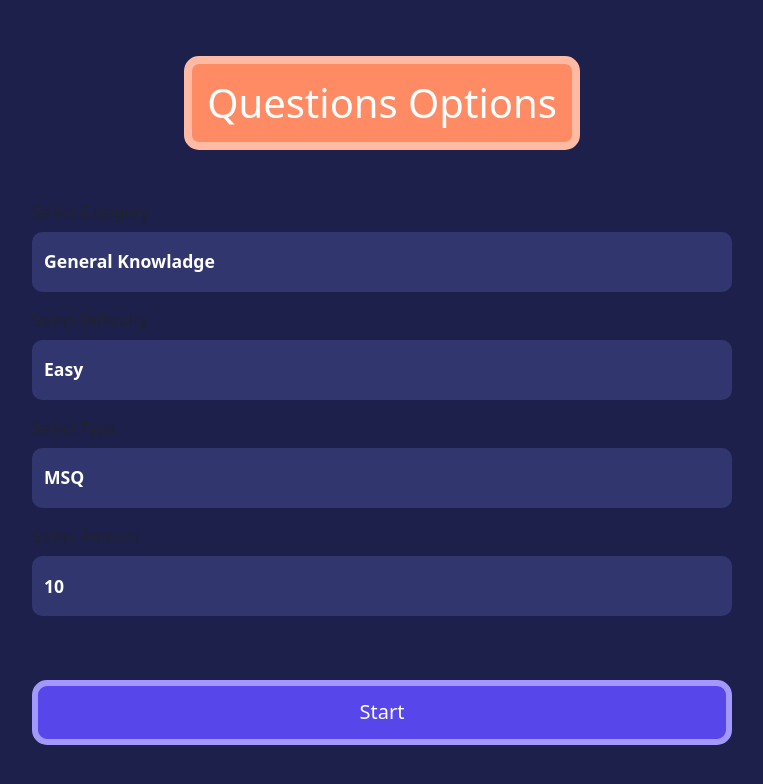
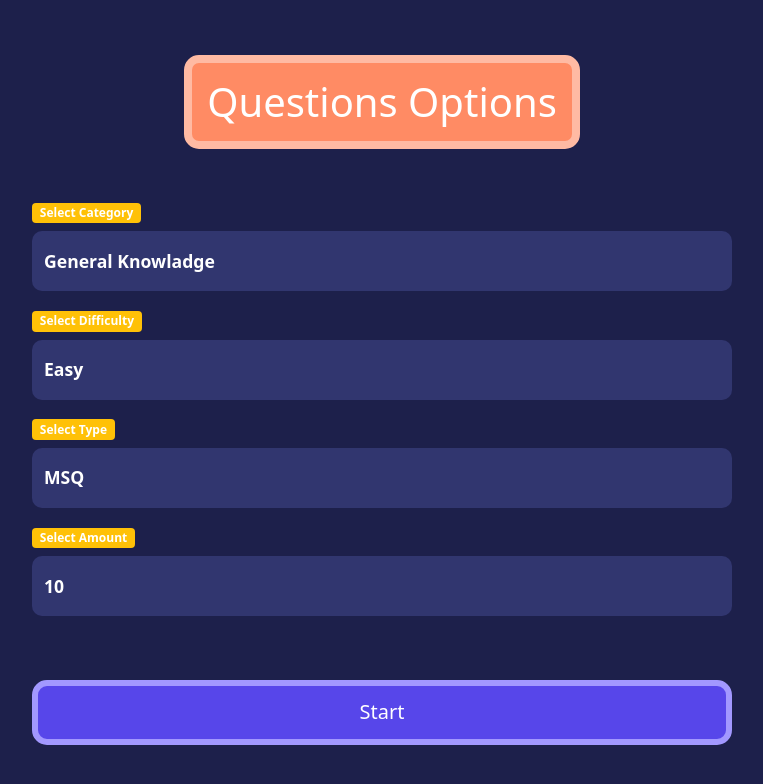
Before and after one commit to ahmedmohmd/quizz-app, a React (Create React App) app: page /customize in a window 1280 px wide. Shown: the top 784 px of the page, without its empty margins (258-1021 px from the left). Built offline with nearby package versions, Linux system fonts and the light colour scheme; no server answers.

Commit message:
fix some styles
Fix following file:
  - Questions Component
  - Customize Component

```diff
--- a/src/components/Customize.jsx
+++ b/src/components/Customize.jsx
@@ -67,7 +67,9 @@ function Customize({ onConfig }) {
       <Container className="c d-flex justify-content-center align-items-center ">
         <Form onSubmit={submitHandler} className="form">
           <Form.Group className="mb-3">
-            <Form.Label>Select Category</Form.Label>
+            <Form.Label className="badge bg-warning">
+              Select Category
+            </Form.Label>
             <Form.Select
               onChange={(e) => setData({ ...data, category: e.target.value })}
             >
@@ -78,7 +80,9 @@ function Customize({ onConfig }) {
             </Form.Select>
           </Form.Group>
           <Form.Group className="mb-3">
-            <Form.Label>Select Difficulty</Form.Label>
+            <Form.Label className="badge bg-warning">
+              Select Difficulty
+            </Form.Label>
             <Form.Select
               onChange={(e) => setData({ ...data, difficulty: e.target.value })}
             >
@@ -88,7 +92,7 @@ function Customize({ onConfig }) {
             </Form.Select>
           </Form.Group>
           <Form.Group className="mb-3">
-            <Form.Label>Select Type</Form.Label>
+            <Form.Label className="badge bg-warning">Select Type</Form.Label>
             <Form.Select
               onChange={(e) => setData({ ...data, type: e.target.value })}
             >
@@ -97,7 +101,7 @@ function Customize({ onConfig }) {
             </Form.Select>
           </Form.Group>
           <Form.Group className="mb-3" controlId="qs-number">
-            <Form.Label>Select Amount</Form.Label>
+            <Form.Label className="badge bg-warning">Select Amount</Form.Label>
             <Form.Control
               type="number"
               value={data.amount}
--- a/src/components/Questions.jsx
+++ b/src/components/Questions.jsx
@@ -10,7 +10,7 @@ const QuestionsStyle = styled.div`
   flex-direction: column;
   justify-content: center;
   align-items: center;
-  gap: 35px;
+  gap: 20px;
   padding: 50px 0;
   height: 100vh;
   width: 100%;
```
